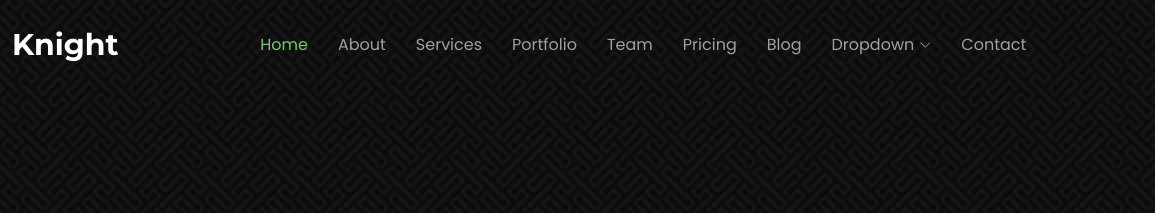
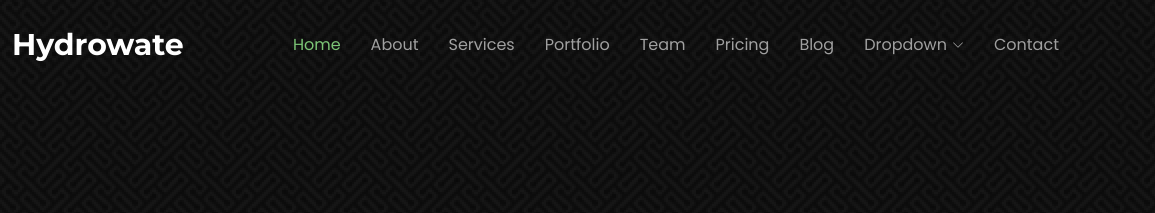
Before and after one commit to DoreSwamyMR/Hydrowate.in, a plain HTML site: page index.html in a window 1280 px wide. Shown: the top 213 px of the page, 0-1155 px from the left. Drawn offline with Linux system fonts and the light colour scheme.

Commit message:
Add files via upload

```diff
--- a/index.html
+++ b/index.html
@@ -4,12 +4,13 @@
 <head>
   <meta charset="utf-8">
   <meta content="width=device-width, initial-scale=1.0" name="viewport">
-  <title>Index - Knight Bootstrap Template</title>
+  <title>Hydrowate</title>
   <meta name="description" content="">
   <meta name="keywords" content="">
 
+
   <!-- Favicons -->
-  <link href="assets/img/favicon.png" rel="icon">
+  <link href="assets/img/hero-logo.png" rel="icon">
   <link href="assets/img/apple-touch-icon.png" rel="apple-touch-icon">
 
   <!-- Fonts -->
@@ -28,7 +29,7 @@
   <link href="assets/css/main.css" rel="stylesheet">
 
   <!-- =======================================================
-  * Template Name: Knight1
+  * Template Name: Knight
   * Template URL: https://bootstrapmade.com/knight-free-bootstrap-theme/
   * Updated: Oct 16 2024 with Bootstrap v5.3.3
   * Author: BootstrapMade.com
@@ -44,7 +45,7 @@
       <a href="index.html" class="logo d-flex align-items-center me-auto me-xl-0">
         <!-- Uncomment the line below if you also wish to use an image logo -->
         <!-- <img src="assets/img/logo.png" alt=""> -->
-        <h1 class="sitename">Knight</h1>
+        <h1 class="sitename">Hydrowate</h1>
       </a>
 
       <nav id="navmenu" class="navmenu">
```
